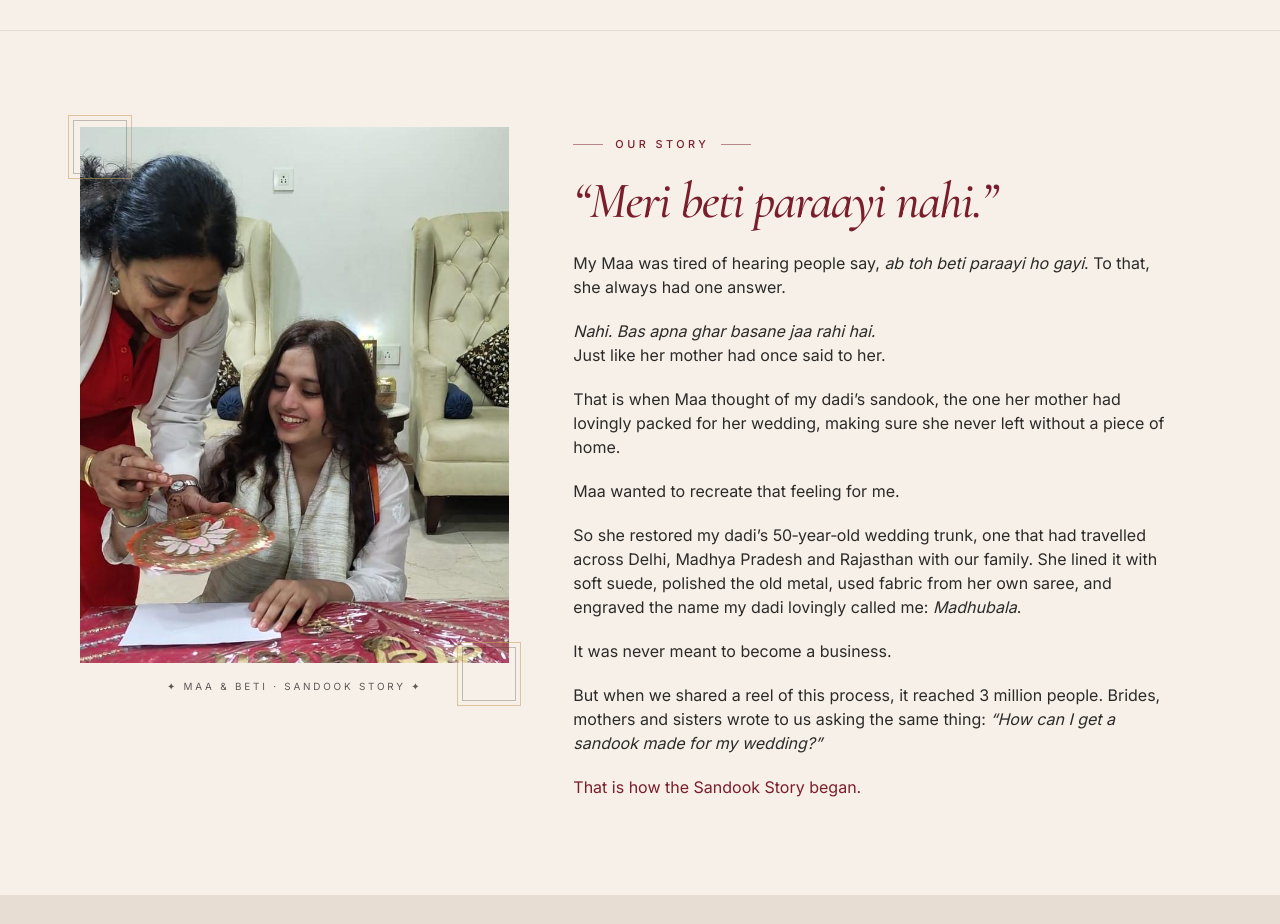
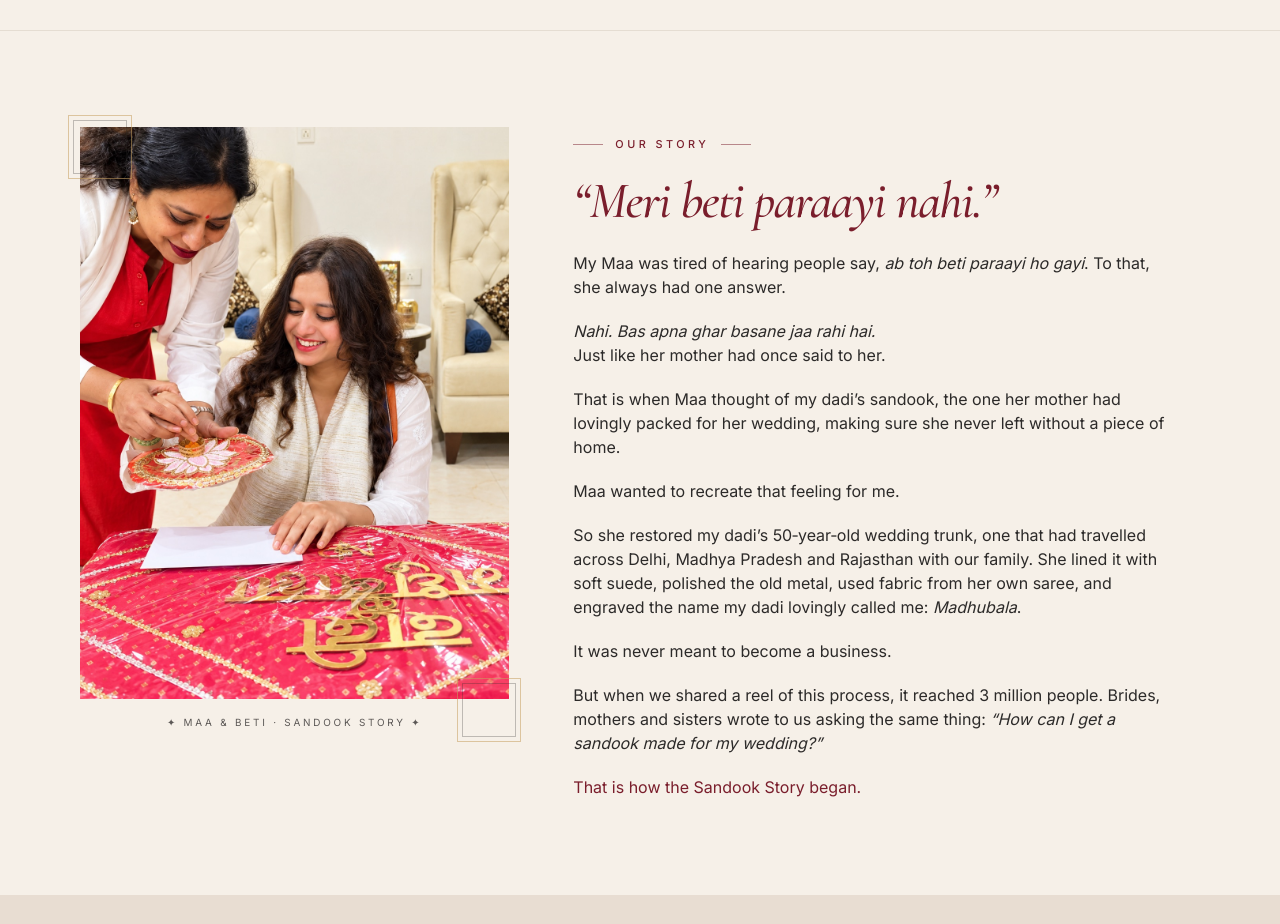
Before and after one commit to RitickMadaan/sandookstory-website, a React (Create React App) app in the folder frontend/: page / in a window 1280 px wide. Shown: the part 1460-2384 px from the top of the page. Built offline with nearby package versions, Linux system fonts and the light colour scheme.

Commit message:
Swap founders photo for brand aarti moment
Ultraworked with [Sisyphus](https://github.com/code-yeongyu/oh-my-openagent)

Co-authored-by: Sisyphus <clio-agent@sisyphuslabs.ai>

```diff
--- a/frontend/src/components/sections/About.jsx
+++ b/frontend/src/components/sections/About.jsx
@@ -13,11 +13,11 @@ export default function About() {
       <div className="max-w-6xl mx-auto grid grid-cols-1 lg:grid-cols-12 gap-10 lg:gap-16 items-start">
         {/* Image */}
         <div className="lg:col-span-5 relative lg:sticky lg:top-28">
-          <div className="relative aspect-[4/5] overflow-hidden">
+          <div className="relative aspect-[3/4] overflow-hidden">
             <img
               src={STORY_IMG}
-              alt="Maa and beti, the founders of Sandook Story"
-              className="w-full h-full object-cover object-top"
+              alt="Maa and beti doing aarti before a covered wedding trunk"
+              className="w-full h-full object-cover"
             />
           </div>
           <div className="filigree-corner -top-3 -left-3" />
```
Also changed, not shown: frontend/public/resources/images/founders.jpeg.
